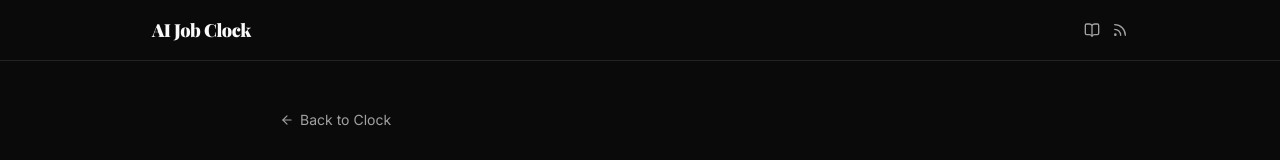
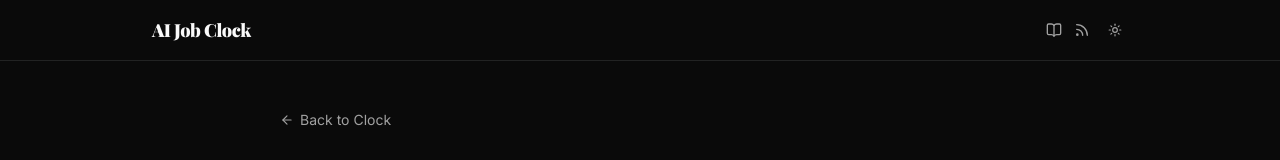
Before and after one commit to pauldodd123/aijobclock-web, a Next.js app: page /methodology in a window 1280 px wide. Shown: the top 160 px of the page. Built offline with nearby package versions, Linux system fonts and the light colour scheme; no server answers.

Commit message:
Add ThemeToggle component to methodology page

```diff
--- a/src/app/methodology/page.tsx
+++ b/src/app/methodology/page.tsx
@@ -1,6 +1,7 @@
 import type { Metadata } from 'next';
 import Link from 'next/link';
 import { Rss, BookOpen, ArrowLeft } from 'lucide-react';
+import { ThemeToggle } from '@/components/ThemeToggle';
 
 export const metadata: Metadata = {
   title: 'Methodology',
@@ -37,6 +38,7 @@ export default function MethodologyPage() {
             >
               <Rss className="h-4 w-4" />
             </a>
+            <ThemeToggle />
           </div>
         </div>
       </header>
```
